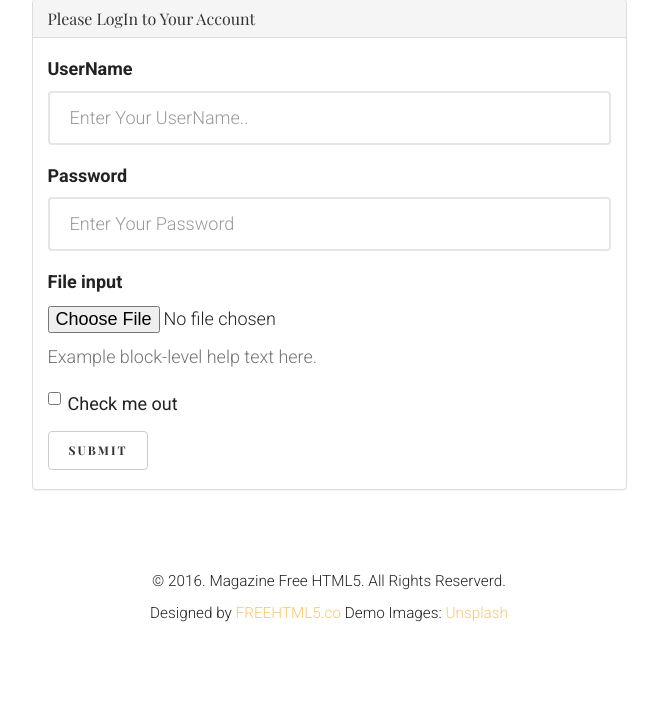
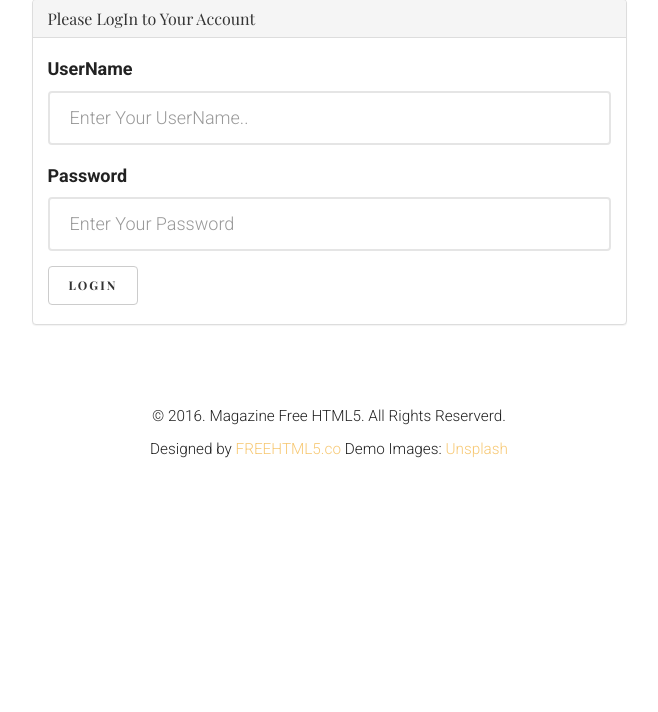
Before and after one commit to JA-SUJON/DjangoBlog, a Django app: page /login in a window 1280 px wide. Shown: the part 179-891 px from the top of the page, without its empty margins (311-969 px from the left). After the commit the page ends 637 px from the top, so only its background shows below. Run offline with Django 3.2, Linux system fonts and the light colour scheme; some libraries are stand-ins or nearby versions; some web fonts are replaced.

Commit message:
import authenticate , login , logout for Login User

```diff
--- a/blogApp/views.py
+++ b/blogApp/views.py
@@ -1,5 +1,6 @@
 from django.shortcuts import render,HttpResponse,get_object_or_404
 from .models import Article,Category
+from django.contrib.auth import authenticate , login , logout
 
 # Create your views here.
 def index(request):
@@ -26,4 +27,7 @@ def getCategory(request , name):
 
 
 def getLogin(request):
+    if request.method == "POST":
+        userName = request.POST.get('user')
+        password = request.POST.get('password')
     return render(request, "login.html")
--- a/templates/login.html
+++ b/templates/login.html
@@ -12,6 +12,7 @@
                 </div>
                 <div class="panel-body">
                     <form method="post" action="">
+                    {% csrf_token %}
                         <div class="form-group">
                             <label for="exampleInputEmail1">UserName</label>
                             <input type="text" name="userName" class="form-control" id="exampleInputEmail1" placeholder="Enter Your UserName..">
@@ -20,17 +21,7 @@
                             <label for="exampleInputPassword1">Password</label>
                             <input type="password" name="password" class="form-control" id="exampleInputPassword1" placeholder="Enter Your Password">
                         </div>
-                        <div class="form-group">
-                            <label for="exampleInputFile">File input</label>
-                            <input type="file" id="exampleInputFile">
-                            <p class="help-block">Example block-level help text here.</p>
-                        </div>
-                        <div class="checkbox">
-                            <label>
-                            <input type="checkbox"> Check me out
-                            </label>
-                        </div>
-                        <button type="submit" class="btn btn-default">Submit</button>
+                        <button type="submit" class="btn btn-default">LogIn</button>
                     </form>
                 </div>
                 </div>
```
